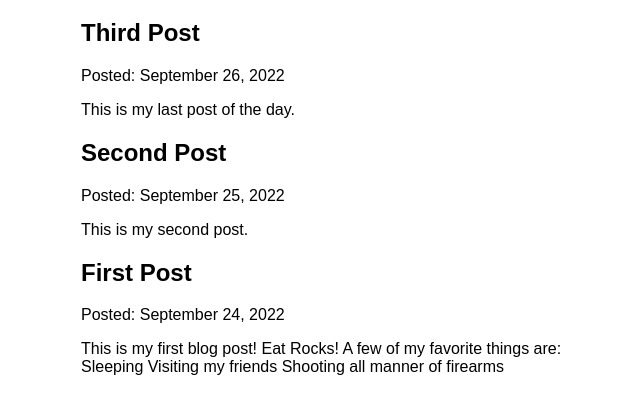
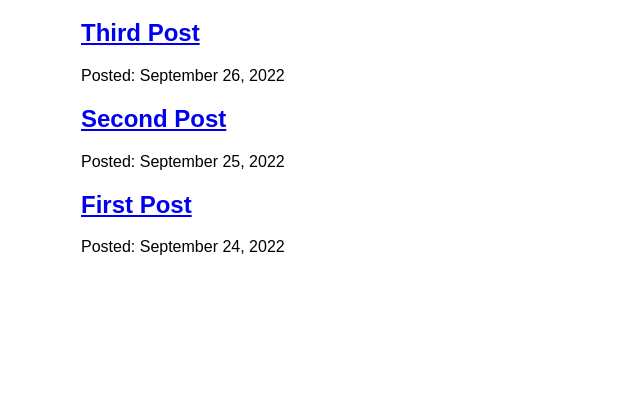
Before and after one commit to HarpersDad/CSC_496, a Gatsby site in the folder my-gatsby-site/: page /blog in a window 1280 px wide. Shown: the part 157-570 px from the top of the page, without its empty margins (309-949 px from the left). Built offline with nearby package versions, Linux system fonts and the light colour scheme; Gatsby itself is replaced by a stand-in of ours.

Commit message:
Finished Gatsby Tutorial Part 6

```diff
--- a/my-gatsby-site/blog/first-post.mdx
+++ b/my-gatsby-site/blog/first-post.mdx
@@ -8,6 +8,6 @@ This is my first blog post! **Eat Rocks**!
 
 A few of my **favorite** things are:
 
-Sleeping
-Visiting my friends
-Shooting all manner of firearms
+* Sleeping
+* Visiting my friends
+* Shooting all manner of firearms
--- a/my-gatsby-site/src/pages/blog.js
+++ b/my-gatsby-site/src/pages/blog/index.js
@@ -1,17 +1,20 @@
 import * as React from 'react'
-import { graphql } from 'gatsby'
-import Layout from '../components/layout'
-import Seo from '../components/seo'
+import { Link, graphql } from 'gatsby'
+import Layout from '../../components/layout'
+import Seo from '../../components/seo'
 
-const BlogPage = ({data}) => {
+const BlogPage = ({ data }) => {
   return (
     <Layout pageTitle="My Blog Posts">
       {
-        data.allMdx.nodes.map((node) => (
+        data.allMdx.nodes.map(node => (
           <article key={node.id}>
-            <h2>{node.frontmatter.title}</h2>
+            <h2>
+              <Link to={`/blog/${node.frontmatter.slug}`}>
+                {node.frontmatter.title}
+              </Link>
+            </h2>
             <p>Posted: {node.frontmatter.date}</p>
-            <p>{node.excerpt}</p>
           </article>
         ))
       }
@@ -26,9 +29,9 @@ export const query = graphql`
         frontmatter {
           date(formatString: "MMMM D, YYYY")
           title
+          slug
         }
         id
-        excerpt
       }
     }
   }
```
Also changed, not shown: my-gatsby-site/src/pages/blog/{mdx.frontmatter__slug}.js (added, +28 -0 lines).
